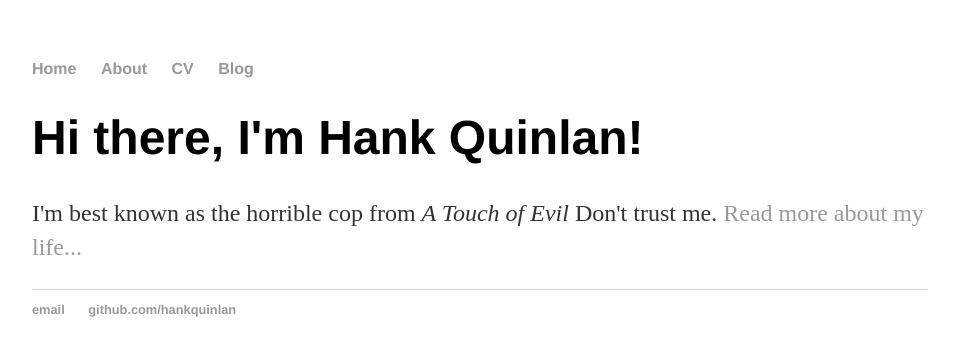
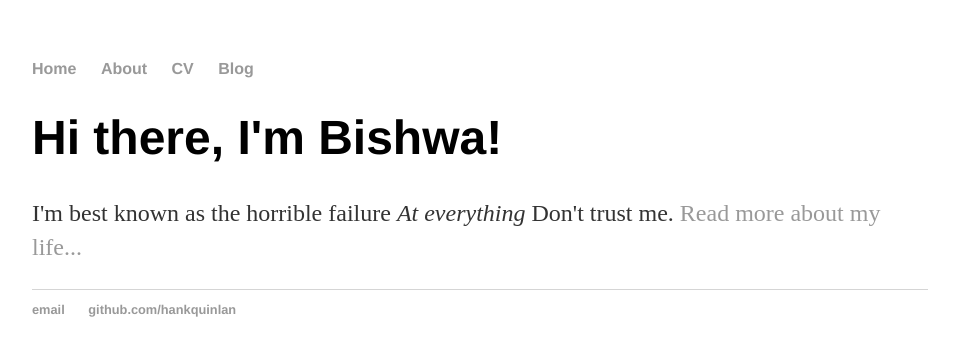
Before and after one commit to bgosswami/bgosswami.github.io, a Jekyll site: the page built from index.html, in a window 1280 px wide. Shown: the top 356 px of the page, without its empty margins (160-1115 px from the left). Built offline with Jekyll 4.4.1, drawn with Linux system fonts in a browser that asks for light colours.

Commit message:
Update index.html

```diff
--- a/index.html
+++ b/index.html
@@ -1,8 +1,8 @@
 ---
 layout: default
-title: Hank Quinlan, Horrible Cop
+title: Bishwa..., successfully failed at everything
 ---
 <div class="blurb">
-	<h1>Hi there, I'm Hank Quinlan!</h1>
-	<p>I'm best known as the horrible cop from <em>A Touch of Evil</em> Don't trust me. <a href="/about">Read more about my life...</a></p>
+	<h1>Hi there, I'm Bishwa!</h1>
+	<p>I'm best known as the horrible failure <em>At everything</em> Don't trust me. <a href="/about">Read more about my life...</a></p>
 </div><!-- /.blurb -->
```
